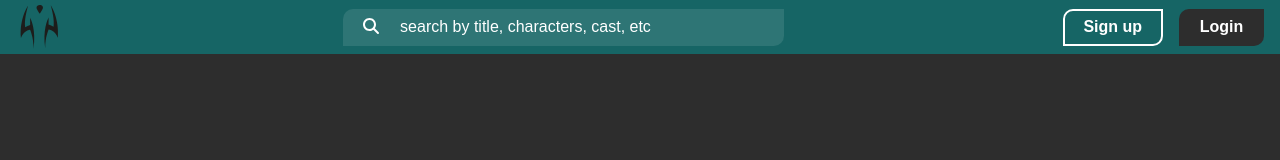
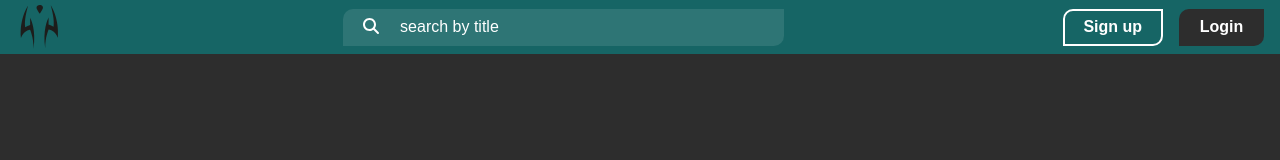
Before and after one commit to iHarryD/anime-flix, a React (Create React App) app: page /login in a window 1280 px wide. Shown: the top 160 px of the page. Built offline with nearby package versions, Linux system fonts and the light colour scheme.

Commit message:
refactor: remove notification button

```diff
--- a/src/components/navbarUtilities/NavbarUtilities.tsx
+++ b/src/components/navbarUtilities/NavbarUtilities.tsx
@@ -1,9 +1,6 @@
-import { FontAwesomeIcon } from "@fortawesome/react-fontawesome";
-import { faBell } from "@fortawesome/free-solid-svg-icons";
 import { useLocation, useNavigate } from "react-router-dom";
 import { useAuth } from "../../contexts";
 import {
-  IconOnlyButton,
   PrimaryButton,
   SecondaryButton,
   NavbarUtilitiesContainer,
@@ -38,12 +35,5 @@ export function LoggedOutNavbarUtitilies() {
 
 export function LoggedInNavbarUtitilies() {
   const { logout } = useAuth();
-  return (
-    <NavbarUtilitiesContainer gap="2rem">
-      <IconOnlyButton size="1.5rem">
-        <FontAwesomeIcon icon={faBell} />
-      </IconOnlyButton>
-      <SecondaryButton onClick={() => logout()}>Logout</SecondaryButton>
-    </NavbarUtilitiesContainer>
-  );
+  return <SecondaryButton onClick={() => logout()}>Logout</SecondaryButton>;
 }
--- a/src/components/searchBars/SearchBars.tsx
+++ b/src/components/searchBars/SearchBars.tsx
@@ -14,7 +14,7 @@ export function NavbarSearchBar() {
       <StyledNavbarSearchBar
         id="navbar_search-bar"
         value={searchQuery}
-        placeholder="search by title, characters, cast, etc"
+        placeholder="search by title"
         onChange={(e: ChangeEvent<HTMLInputElement>) =>
           setSearchQuery(e.target.value)
         }
```
